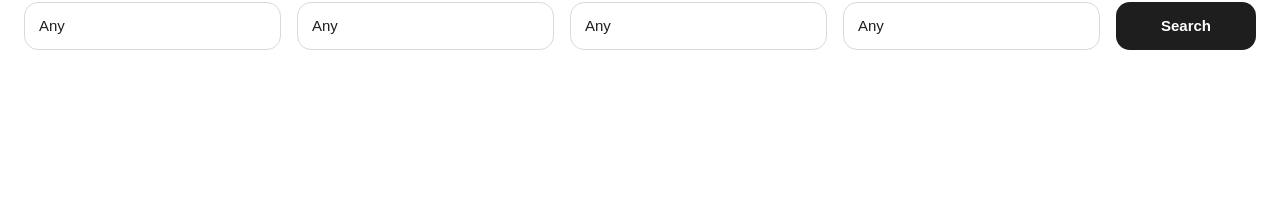
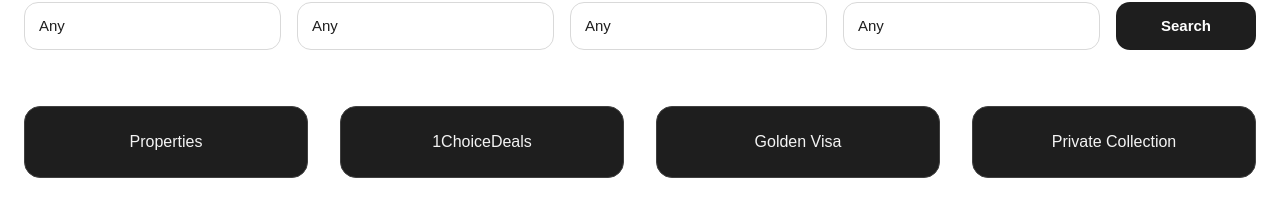
Before and after one commit to GulenkovaNataliya/1choice, a Next.js app: page / in a window 1280 px wide. Shown: the part 854-1061 px from the top of the page. Before the commit the page ends 936 px from the top, so only its background shows below. Built offline with nearby package versions, Linux system fonts and the light colour scheme.

Commit message:
feat: home nav buttons section

```diff
--- a/app/page.tsx
+++ b/app/page.tsx
@@ -1,11 +1,13 @@
 import HeroVideo from "@/components/HeroVideo";
 import HorizontalFilter from "@/components/Home/HorizontalFilter";
+import HomeNavButtons from "@/components/Home/HomeNavButtons";
 
 export default function Home() {
   return (
     <>
       <HeroVideo />
       <HorizontalFilter />
+      <HomeNavButtons />
     </>
   );
 }
--- /dev/null
+++ b/components/Home/HomeNavButtons.tsx
@@ -0,0 +1,73 @@
+import Link from "next/link";
+
+const BUTTONS = [
+  { label: "Properties", href: "/properties", testId: "navProperties" },
+  { label: "1ChoiceDeals", href: "/1choicedeals", testId: "navDeals" },
+  { label: "Golden Visa", href: "/golden-visa-greece", testId: "navGoldenVisa" },
+  { label: "Private Collection", href: "/private", testId: "navPrivate" },
+];
+
+export default function HomeNavButtons() {
+  return (
+    <section style={{ backgroundColor: "#FFFFFF", width: "100%" }}>
+      <div
+        style={{
+          maxWidth: 1360,
+          margin: "0 auto",
+          padding: "24px 24px 32px",
+          display: "grid",
+          gridTemplateColumns: "repeat(4, 1fr)",
+          gap: 32,
+        }}
+        className="home-nav-grid"
+      >
+        {BUTTONS.map(({ label, href, testId }) => (
+          <Link
+            key={href}
+            href={href}
+            data-testid={testId}
+            style={{
+              display: "flex",
+              alignItems: "center",
+              justifyContent: "center",
+              minHeight: 72,
+              backgroundColor: "#1E1E1E",
+              color: "#F4F4F4",
+              border: "1px solid #404040",
+              borderRadius: 16,
+              fontSize: 16,
+              fontWeight: 500,
+              textDecoration: "none",
+              textAlign: "center",
+              padding: "16px 24px",
+              transition: "border-color 0.2s, box-shadow 0.2s",
+            }}
+            onMouseEnter={(e) => {
+              e.currentTarget.style.borderColor = "#C1121F";
+              e.currentTarget.style.boxShadow = "0 2px 12px rgba(193,18,31,0.15)";
+            }}
+            onMouseLeave={(e) => {
+              e.currentTarget.style.borderColor = "#404040";
+              e.currentTarget.style.boxShadow = "none";
+            }}
+          >
+            {label}
+          </Link>
+        ))}
+      </div>
+
+      <style>{`
+        @media (max-width: 640px) {
+          .home-nav-grid {
+            grid-template-columns: repeat(2, 1fr) !important;
+            gap: 16px !important;
+          }
+        }
+        .home-nav-grid a:focus-visible {
+          outline: 2px solid #C1121F;
+          outline-offset: 3px;
+        }
+      `}</style>
+    </section>
+  );
+}
```
